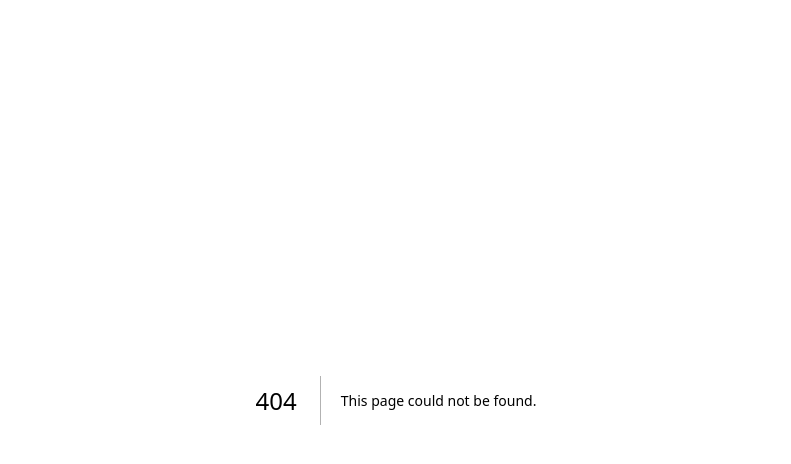
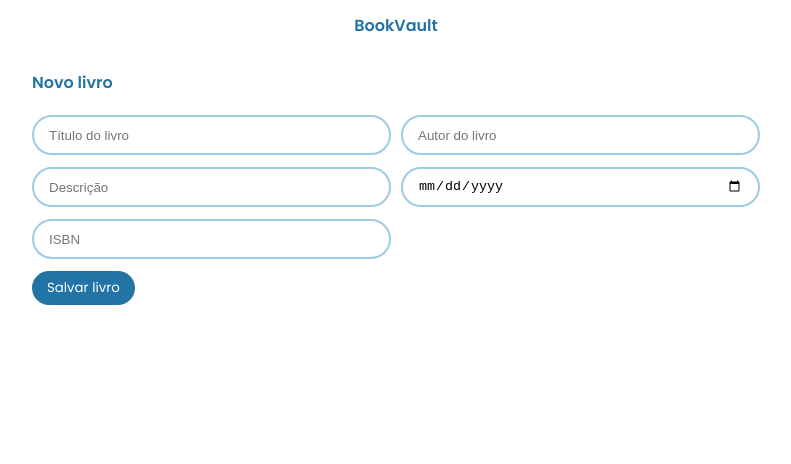
Before and after one commit to lucasdemouramacedo/bookvault, a Next.js app in the folder app/: page /new-book in a window 1280 px wide. Before the commit this address had no page. Shown: the top 464 px of the page, without its empty margins (244-1035 px from the left). Built offline with nearby package versions, Linux system fonts and the light colour scheme.

Commit message:
feat: add new book page and notification component

```diff
--- /dev/null
+++ b/app/src/app/new-book/page.module.css
@@ -0,0 +1,83 @@
+@import url('https://fonts.googleapis.com/css2?family=Poppins:ital,wght@0,100;0,200;0,300;0,400;0,500;0,600;0,700;0,800;0,900;1,100;1,200;1,300;1,400;1,500;1,600;1,700;1,800;1,900&display=swap');
+
+.page {
+  width: 100%;
+  height: 100vh;
+}
+
+.header {
+  font-family: "Poppins", sans-serif;
+  width: 100%;
+  background-color: white;
+  color: #2274A5;
+  font-weight: 600;
+  height: 50px;
+  display: flex;
+  align-items: center;
+  justify-content: center;
+  text-align: center;
+  padding: 10px 20px;
+}
+
+.main {
+  padding: 20px;
+}
+
+.title {
+  width: 100%;
+  font-family: "Poppins", sans-serif;
+  font-weight: 600;
+  color: #2274A5;
+}
+
+.newBook {
+  width: fit-content;
+  font-family: "Poppins", sans-serif;
+  background-color: #2274A5;
+  color: white;
+  padding: 7px 15px;
+  border-radius: 20px;
+  border: 0;
+  cursor: pointer;
+}
+
+.input {
+  height: 40px;
+  padding: 0 15px;
+  border: 2px solid #9ecbe6;
+  outline: none;
+  border-radius: 20px;
+  width: 100%;
+}
+
+.error {
+  font-size: 12px;
+  margin: 2px 0px 0px 10px;
+  color: red;
+  font-weight: 500;
+}
+
+.input:focus {
+  border: 2px solid #2274A5;
+}
+
+.container {
+  display: grid;
+  grid-template-columns: 1fr;
+  gap: 10px;
+  margin-top: 20px;
+}
+
+@media only screen and (min-width: 576px) {
+  .main {
+    margin: 0 20%;
+  }
+
+  .container {
+    grid-template-columns: repeat(2, 1fr);
+  }
+
+  .newBook {
+    grid-column: span 2;
+  }
+}
--- /dev/null
+++ b/app/src/app/new-book/page.tsx
@@ -0,0 +1,165 @@
+'use client'
+import styles from "./page.module.css";
+import { useEffect, useState } from "react";
+import Notification from "@/components/Notification/Notification";
+import { redirect } from "next/navigation";
+
+interface Form {
+    title: string
+    author: string
+    description: string
+    published_date: string
+    isbn: string
+}
+
+interface Error {
+    title: string
+    author: string
+    description: string
+    published_date: string
+    isbn: string
+}
+
+export default function NewBook() {
+    const [form, setForm] = useState<Form>({
+        title: "",
+        author: "",
+        description: "",
+        published_date: "",
+        isbn: "",
+    });
+    const [error, setError] = useState<Error>({
+        title: "",
+        author: "",
+        description: "",
+        published_date: "",
+        isbn: "",
+    });
+
+    const [notification, setNotification] = useState(false)
+    const [notificationInfo, setNotificationInfo] = useState({ type: '', message: '' })
+
+    const handleChange = (
+        e: React.ChangeEvent<HTMLInputElement>
+    ) => {
+        const { name, value } = e.target;
+        setForm({
+            ...form,
+            [name]: value,
+        });
+    };
+
+    const handleSubmit = async (e: React.FormEvent) => {
+        e.preventDefault();
+        try {
+            const response = await fetch("/api/books/new", {
+                method: "POST",
+                body: JSON.stringify({ form })
+            });
+            if (response.ok) {
+                const res = await response.json();
+                console.log("Response from API:", res);
+
+                if (res.data.error) {
+                    setError(res.data.error.details)
+                    setNotification(true);
+                    setNotificationInfo({
+                        type: 'warn',
+                        message: res.data.error.message
+                    })
+                    setTimeout(() => {
+                        setNotification(false);
+                    }, 3000);
+                } else {
+                    setNotification(true);
+                    setNotificationInfo({
+                        type: 'info',
+                        message: res.data.message
+                    })
+                    setError({
+                        title: "",
+                        author: "",
+                        description: "",
+                        published_date: "",
+                        isbn: "",
+                    })
+                    setTimeout(() => {
+                        setNotification(false);
+                        redirect("/")
+                    }, 3000);
+                }
+            }
+        } catch (e) {
+            console.error("Erro de fetch:", e);
+        }
+    };
+
+    return (
+        <div className={styles.page}>
+            <div className={styles.header}>
+                BookVault
+            </div>
+            <div className={styles.main}>
+                <div className={styles.title}>
+                    Novo livro
+                </div>
+                <form onSubmit={handleSubmit} className={styles.container}>
+                    <div className="field">
+                        <input
+                            name="title"
+                            value={form.title}
+                            onChange={handleChange}
+                            type="text"
+                            placeholder="Título do livro"
+                            className={styles.input} />
+                        <p className={styles.error}>{error?.title}</p>
+                    </div>
+
+                    <div className="field">
+                        <input
+                            name="author"
+                            value={form.author}
+                            onChange={handleChange}
+                            type="text"
+                            placeholder="Autor do livro"
+                            className={styles.input} />
+                        <p className={styles.error}>{error.author}</p>
+                    </div>
+                    <div className="field">
+                        <input
+                            name="description"
+                            value={form.description}
+                            onChange={handleChange}
+                            type="text"
+                            placeholder="Descrição"
+                            className={styles.input} />
+                        <p className={styles.error}>{error.description}</p>
+                    </div>
+                    <div className="field">
+                        <input
+                            name="published_date"
+                            value={form.published_date}
+                            onChange={handleChange}
+                            type="date"
+                            placeholder="Data de publicação"
+                            className={styles.input} />
+                        <p className={styles.error}>{error.published_date}</p>
+                    </div>
+                    <div className="field">
+                        <input
+                            name="isbn"
+                            value={form.isbn}
+                            onChange={handleChange}
+                            type="text"
+                            placeholder="ISBN"
+                            className={styles.input} />
+                        <p className={styles.error}>{error.isbn}</p>
+                    </div>
+                    <button type="submit" className={styles.newBook}>Salvar livro</button>
+                </form>
+            </div>
+
+             <Notification visible={notification} type={notificationInfo.type} message={notificationInfo.message}></Notification>
+        </div>
+    );
+}
--- /dev/null
+++ b/app/src/components/Notification/Notification.tsx
@@ -0,0 +1,30 @@
+import Image from "next/image";
+import styles from "./style.module.css";
+import logo from "../../../public/imagem.jpg";
+
+type Props = {
+    visible: boolean
+    type: string
+    message: string
+}
+
+export default function Notification(props: Props) {
+    if (props.visible) {
+        if (props.type == "info") {
+            return (
+                <div style={{backgroundColor: "rgb(1, 132, 255)"}} className={styles.card}>
+                    {props.message}
+                </div>
+            )
+        }
+        if (props.type == "warn") {
+            return (
+                <div style={{backgroundColor: "rgb(247, 74, 74)"}} className={styles.card}>
+                    {props.message}
+                </div>
+            )
+        }
+    }
+
+    return null
+}
--- /dev/null
+++ b/app/src/components/Notification/style.module.css
@@ -0,0 +1,16 @@
+@import url('https://fonts.googleapis.com/css2?family=Poppins:ital,wght@0,100;0,200;0,300;0,400;0,500;0,600;0,700;0,800;0,900;1,100;1,200;1,300;1,400;1,500;1,600;1,700;1,800;1,900&display=swap');
+
+.card {
+  color: white;
+  width: fit-content;
+  max-width: 300px;
+  min-width: 200px;
+  position: absolute;
+  bottom: 0;
+  right: 0;
+  margin: 50px;
+  box-shadow: rgba(0, 0, 0, 0.35) 0px 5px 15px;
+  padding: 10px 15px;
+  border-radius: 10px;
+
+}
```
